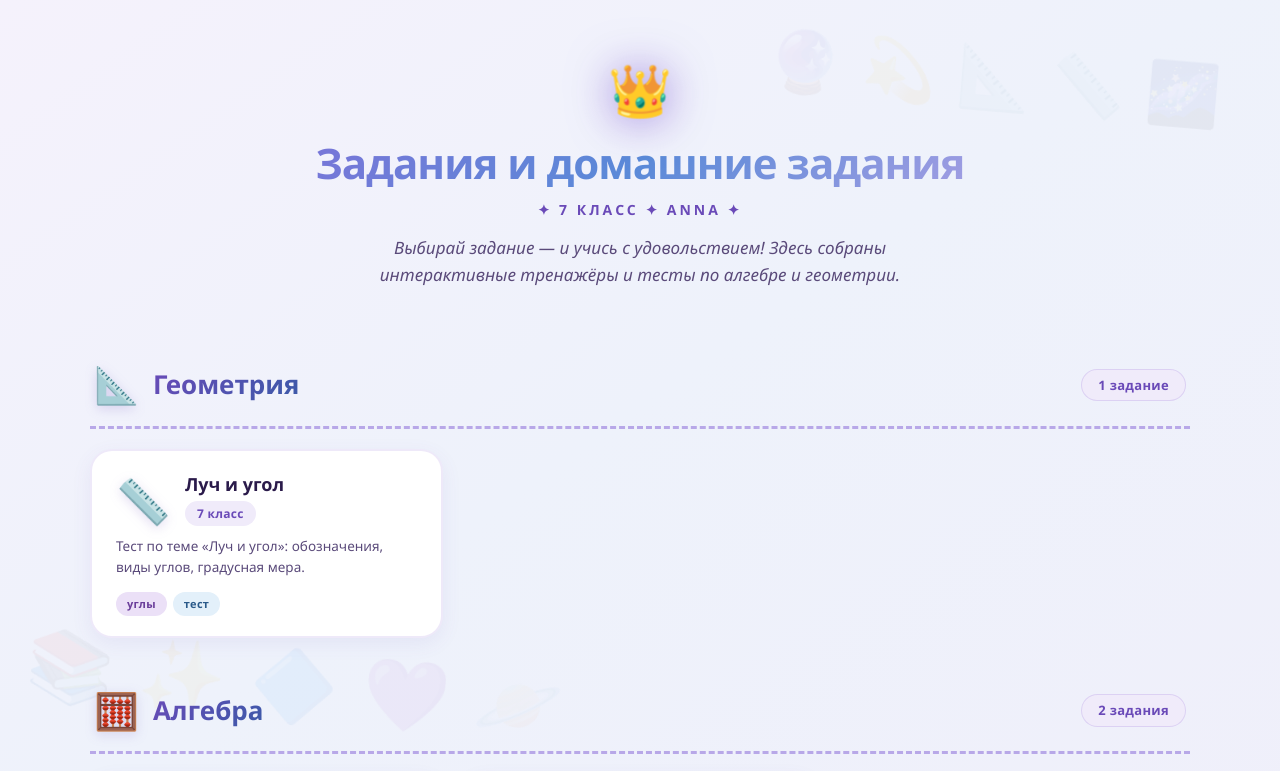
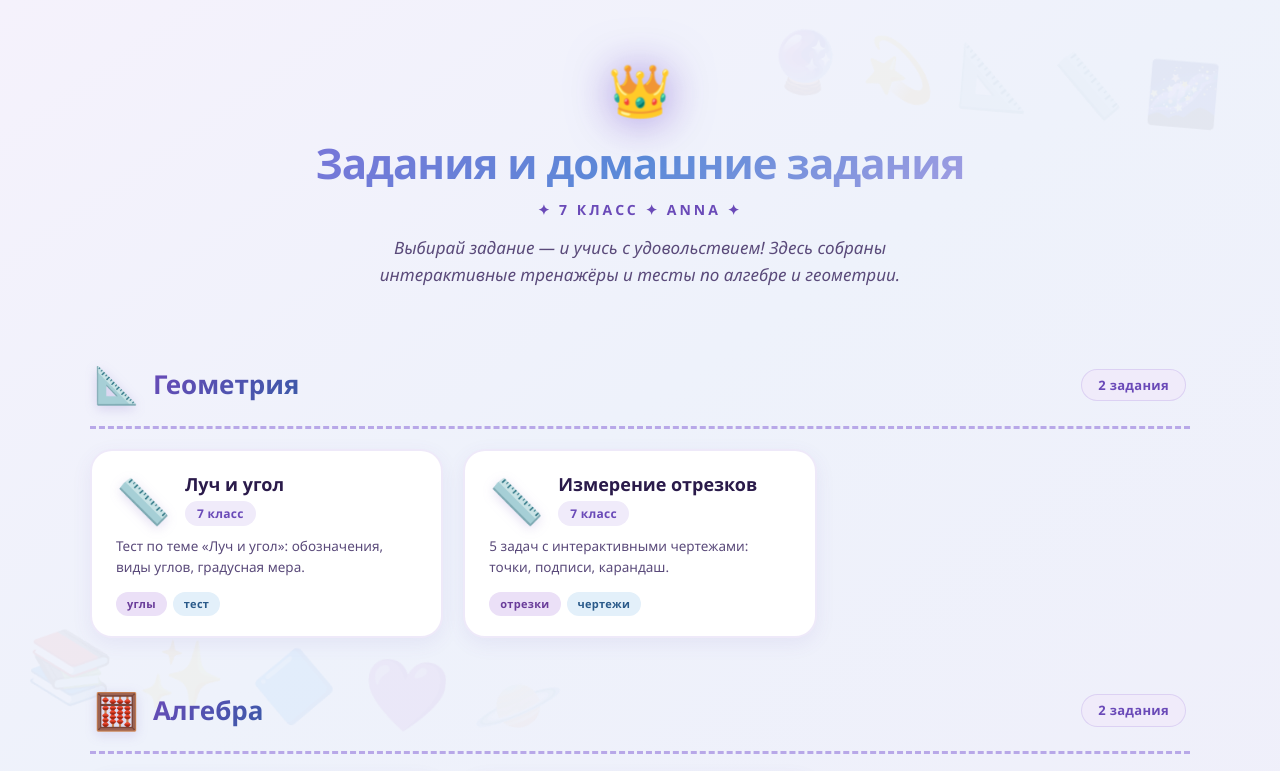
Before and after one commit to Kate10122/Anna7class, a plain HTML site: page index.html in a window 1280 px wide. Shown: the top 771 px of the page. Drawn offline with Linux system fonts and the light colour scheme.

Commit message:
index.html

```diff
--- a/index.html
+++ b/index.html
@@ -414,7 +414,19 @@ const games = [
       { text: 'тест', color: 'blue' }
     ]
   },
-
+  {
+    category: 'Геометрия',
+    categoryEmoji: '📐',
+    file: 'otrezki.html',
+    emoji: '📏',
+    title: 'Измерение отрезков',
+    class: '7 класс',
+    desc: '5 задач с интерактивными чертежами: точки, подписи, карандаш.',
+    tags: [
+      { text: 'отрезки', color: 'violet' },
+      { text: 'чертежи', color: 'blue' }
+    ]
+  },
   // ═══════════════════════════════════════════════════════════════
   // 🧮 АЛГЕБРА
   // ═══════════════════════════════════════════════════════════════
```
